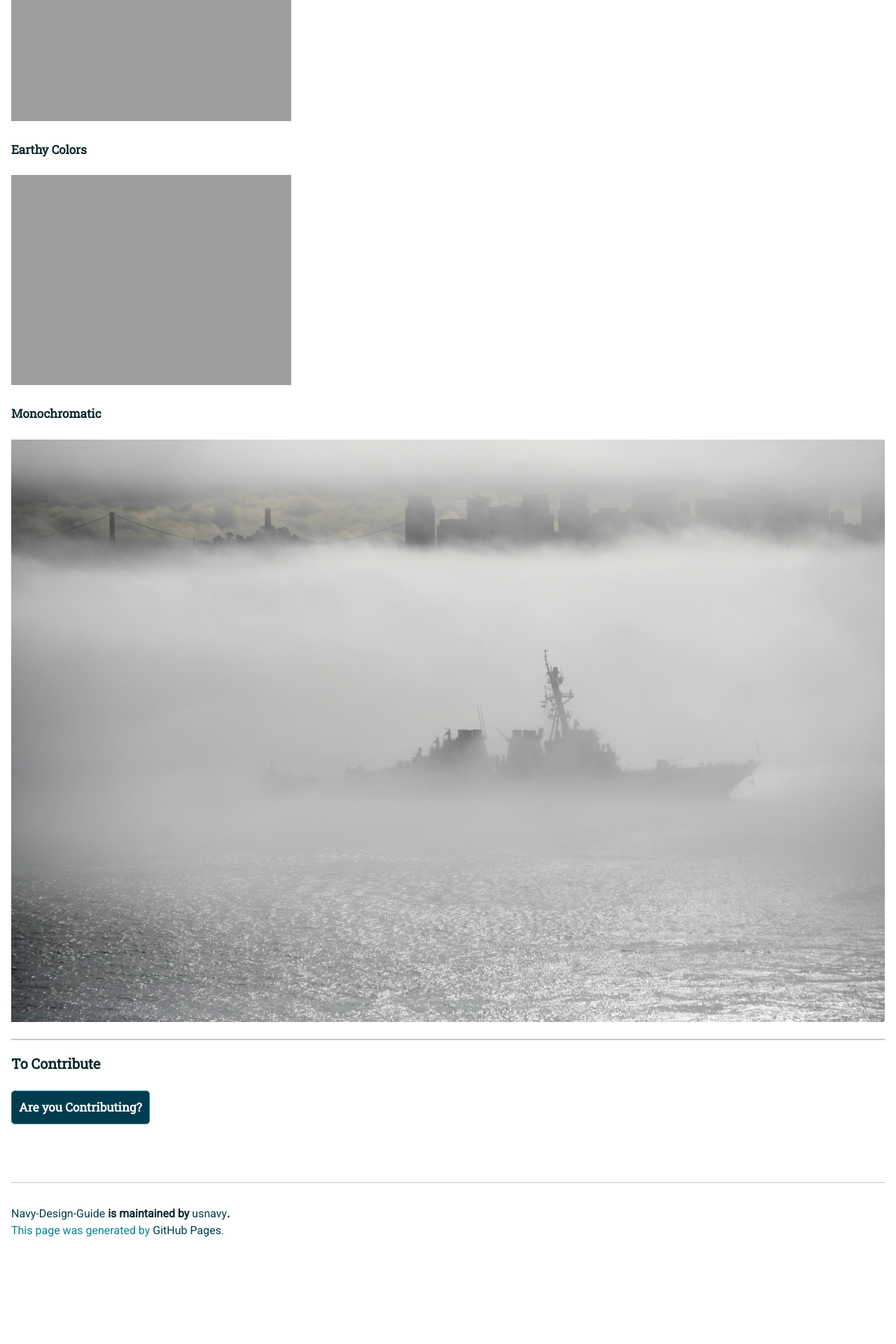
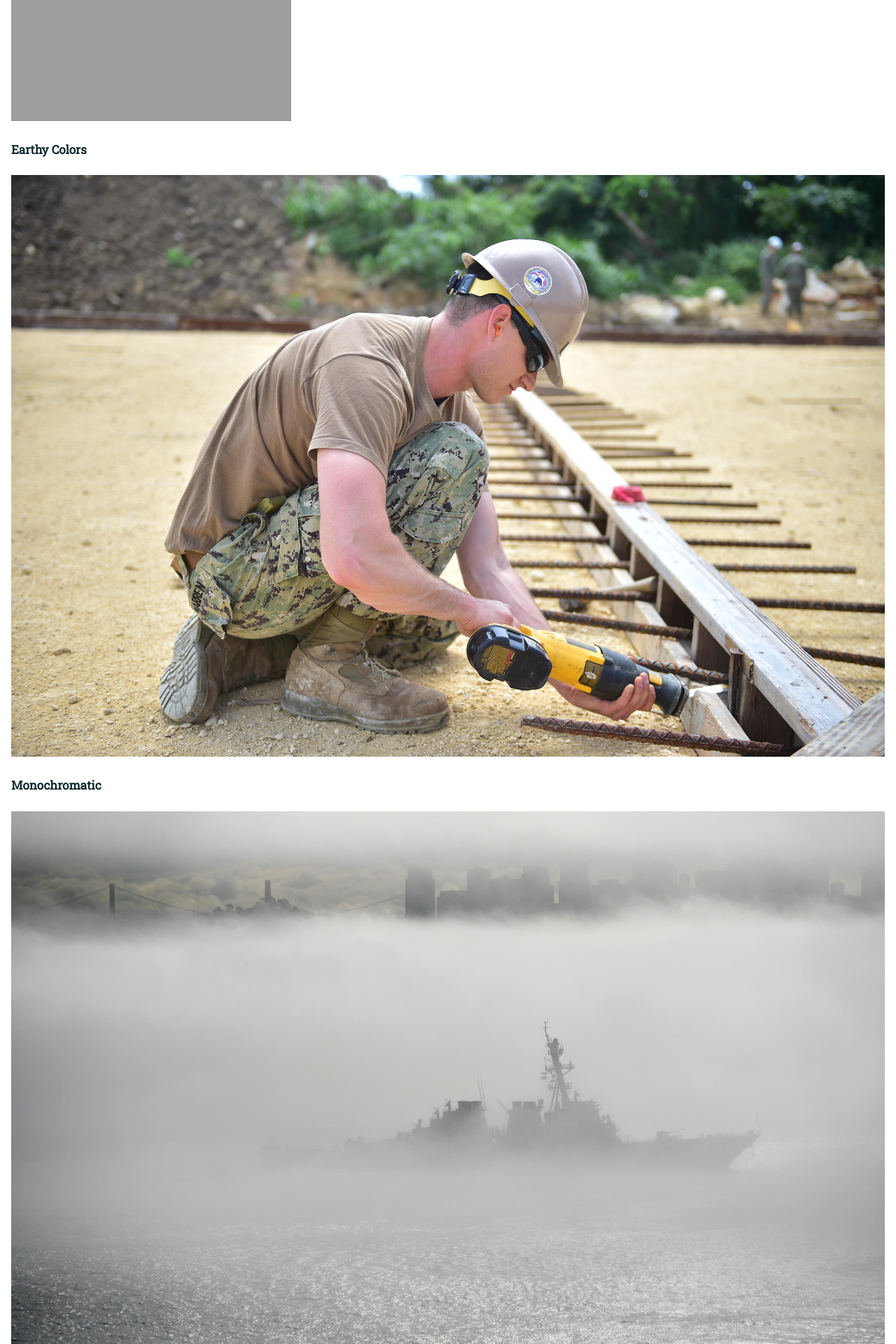
Before and after one commit to usnavy/Navy-Design-Guide, a Jekyll site: the page built from color-concepts.md, in a window 1280 px wide. Shown: the part 3434-5354 px from the top of the page at 70% size. Built offline with Jekyll 4.4.1, drawn with Linux system fonts in a browser that asks for light colours; nearby versions of some CDN libraries; our own code applies the rules of GitHub Pages for plain Markdown files; before the commit the page ends 5220 px from its top, so only the background shows below that.

Commit message:
Update color-concepts.md

```diff
--- a/color-concepts.md
+++ b/color-concepts.md
@@ -22,7 +22,7 @@ Color harmony is the combining of colors in a fashion that is harmonious to the
 
 #### Earthy Colors
 
-![Earthy Colors Example 1](https://usnavy.github.io/Navy-Design-Guide/img/hero-images/earthy-colors-1.jpg "Earthy Colors Example 1")
+![Earthy Colors Example 1](https://usnavy.github.io/Navy-Design-Guide/img/imagery-examples/earthy-colors-1.jpg "Earthy Colors Example 1")
 
 #### Monochromatic
 
```
